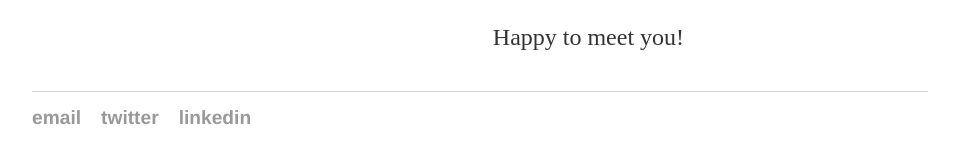
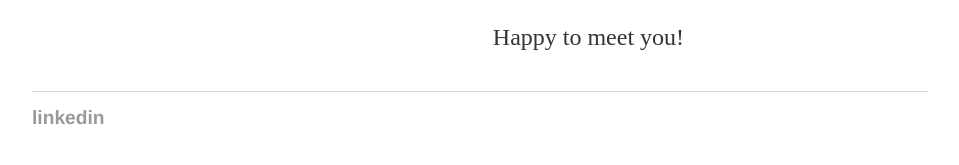
Before and after one commit to paigeboehmcke/paigeboehmcke.github.io, a Jekyll site: the page built from index.html, in a window 1280 px wide. Shown: the part 1613-1778 px from the top of the page, without its empty margins (160-1119 px from the left). Built offline with Jekyll 4.4.1, drawn with Linux system fonts in a browser that asks for light colours.

Commit message:
Update default.html
Removed contact information for twitter, email

```diff
--- a/_layouts/default.html
+++ b/_layouts/default.html
@@ -23,8 +23,6 @@
 			</div><!-- /.container -->
 			<footer>
 	    		<ul>
-	        		<li><a href="mailto:hello@paigeboehmcke.com">email</a></li>
-				<li><a href="https://twitter.com/PaigeBoehmcke">twitter</a></li>
 	        		<li><a href="https://linkedin.com/in/paigeboehmcke">linkedin</a></li>
 				</ul>
 			</footer>
```
